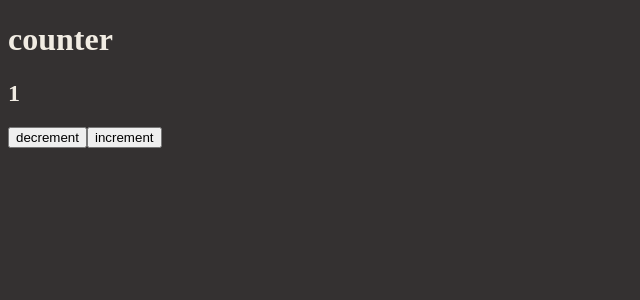
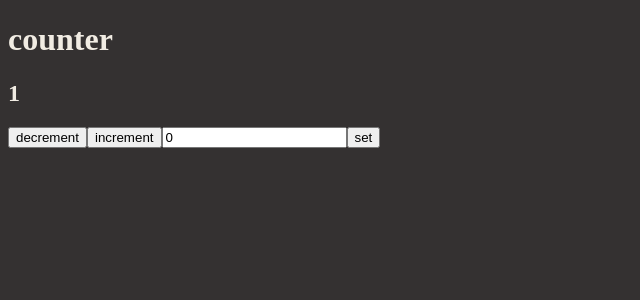
Before and after one commit to noormohammedb/basic-redux, a React (Create React App) app: page / in a window 1280 px wide. Shown: the top 300 px of the page, without its empty margins (0-640 px from the left). Built offline with nearby package versions, Linux system fonts and the light colour scheme; the HTML template or start-up script is replaced by a standard one.

Commit message:
Value setter

```diff
--- a/src/App.jsx
+++ b/src/App.jsx
@@ -1,21 +1,28 @@
+import { useState } from "react";
 import { useSelector, useDispatch } from "react-redux";
 
 function App() {
   const counter = useSelector((state) => state.counter);
-
+  const [myNumber, setMyNumber] = useState(0);
   const dispatch = useDispatch();
 
   const increment = () => {
     dispatch({ type: "INC" });
   };
   const decrement = () => {
-    if (counter < 1) {
-      console.log("counter < 1: ", counter < 1);
-      return;
-    }
-    dispatch({ type: "DEC" });
+    // if (counter < 1) {
+    //   console.log("counter < 1: ", counter < 1);
+    //   return;
+    // }
+    // counter > 0 ? dispatch({ type: "DEC" }) : console.log("foo");
+
+    // https://stackoverflow.com/questions/15009194/assign-only-if-condition-is-true-in-ternary-operator-in-javascript#answer-15009278
+    counter > 0 && dispatch({ type: "DEC" });
   };
 
+  const setThisNumber = () => {
+    dispatch({ type: "SET", payload: myNumber });
+  };
   return (
     <>
       <div>
@@ -23,6 +30,13 @@ function App() {
         <h2>{counter}</h2>
         <button onClick={decrement}>decrement</button>
         <button onClick={increment}>increment</button>
+
+        <input
+          type="number"
+          value={myNumber}
+          onChange={(e) => setMyNumber(+e.target.value)}
+        />
+        <button onClick={setThisNumber}>set</button>
       </div>
     </>
   );
--- a/src/store/index.jsx
+++ b/src/store/index.jsx
@@ -5,6 +5,8 @@ const reducerFn = (state = { counter: 1 }, action) => {
     return { counter: state.counter + 1 };
   } else if (action.type === "DEC") {
     return { counter: state.counter - 1 };
+  } else if (action.type === "SET") {
+    return { counter: action.payload };
   }
 
   return state;
```
